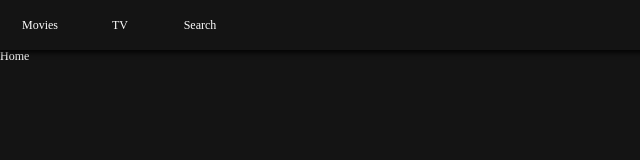
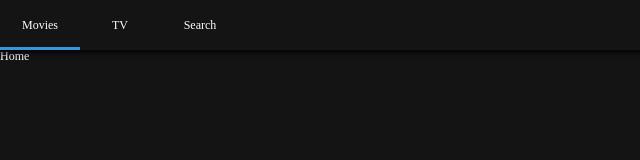
Before and after one commit to mingmonth/nomflix, a React (Create React App) app: page / in a window 1280 px wide. Shown: the top 160 px of the page, without its empty margins (0-640 px from the left). Built offline with nearby package versions, Linux system fonts and the light colour scheme.

Commit message:
#3.4 Location Aware Header

```diff
--- a/src/Components/Header.js
+++ b/src/Components/Header.js
@@ -1,5 +1,5 @@
 import React from "react";
-import { Link } from "react-router-dom";
+import { Link, withRouter } from "react-router-dom";
 import styled from "styled-components";
 
 const Header = styled.header`
@@ -24,6 +24,9 @@
   width: 80px;
   height: 50px;
   text-align: center;
+  border-bottom: 3px solid
+    ${props => (props.current ? "#3498db" : "transparent")};
+  transition: border-bottom 0.5s ease-in-out;
 `;
 
 const SLink = styled(Link)`
@@ -33,18 +36,21 @@
   justify-content: center;
 `;
 
-export default () => (
+const HeaderRouter = ({ location: { pathname } }) => (
   <Header>
+    {console.log(pathname)}
     <List>
-      <Item>
+      <Item current={pathname === "/"}>
         <SLink to="/">Movies</SLink>
       </Item>
-      <Item>
+      <Item current={pathname === "/tv"}>
         <SLink to="/tv">TV</SLink>
       </Item>
-      <Item>
+      <Item current={pathname === "/search"}>
         <SLink to="/search">Search</SLink>
       </Item>
     </List>
   </Header>
 );
+
+export default withRouter(HeaderRouter);
```
